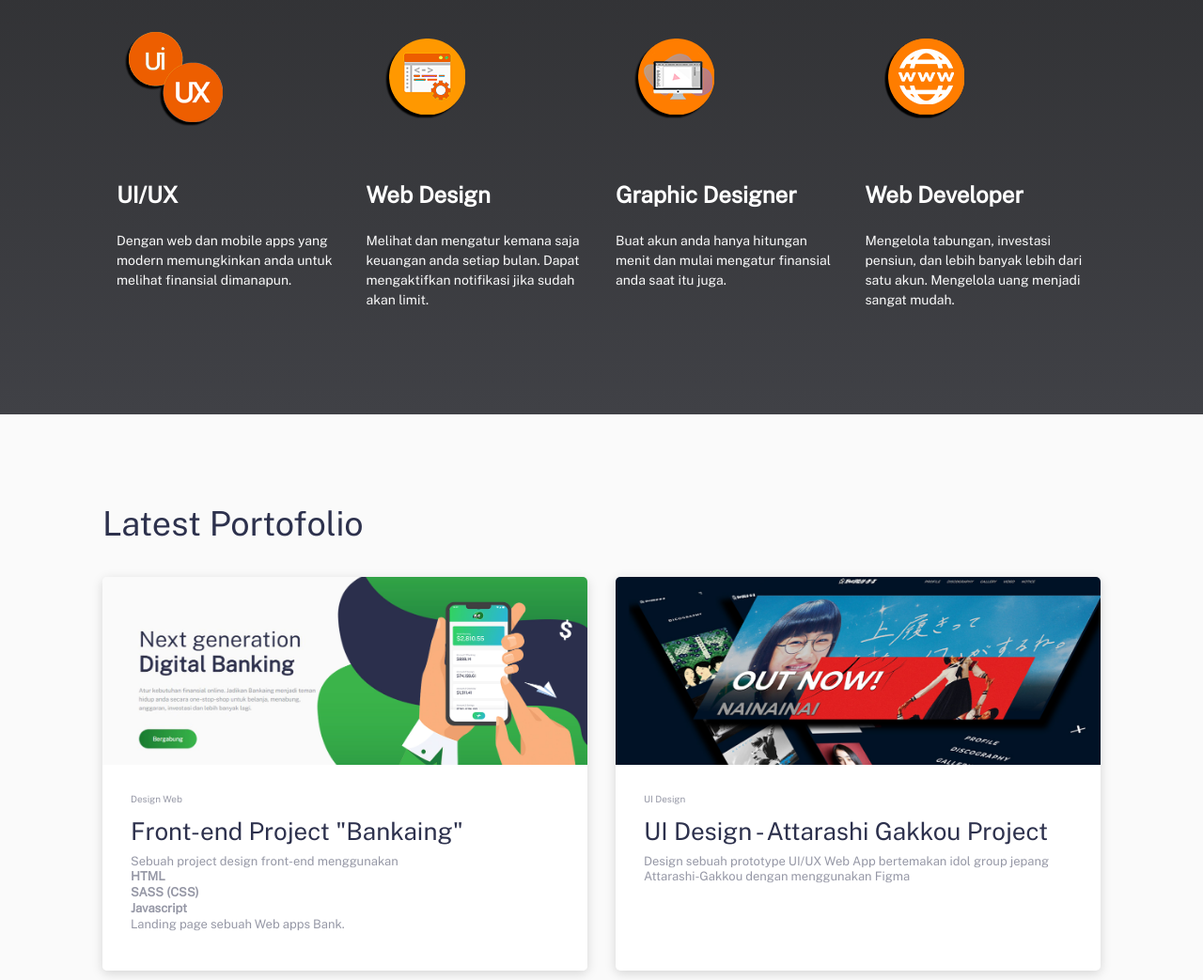
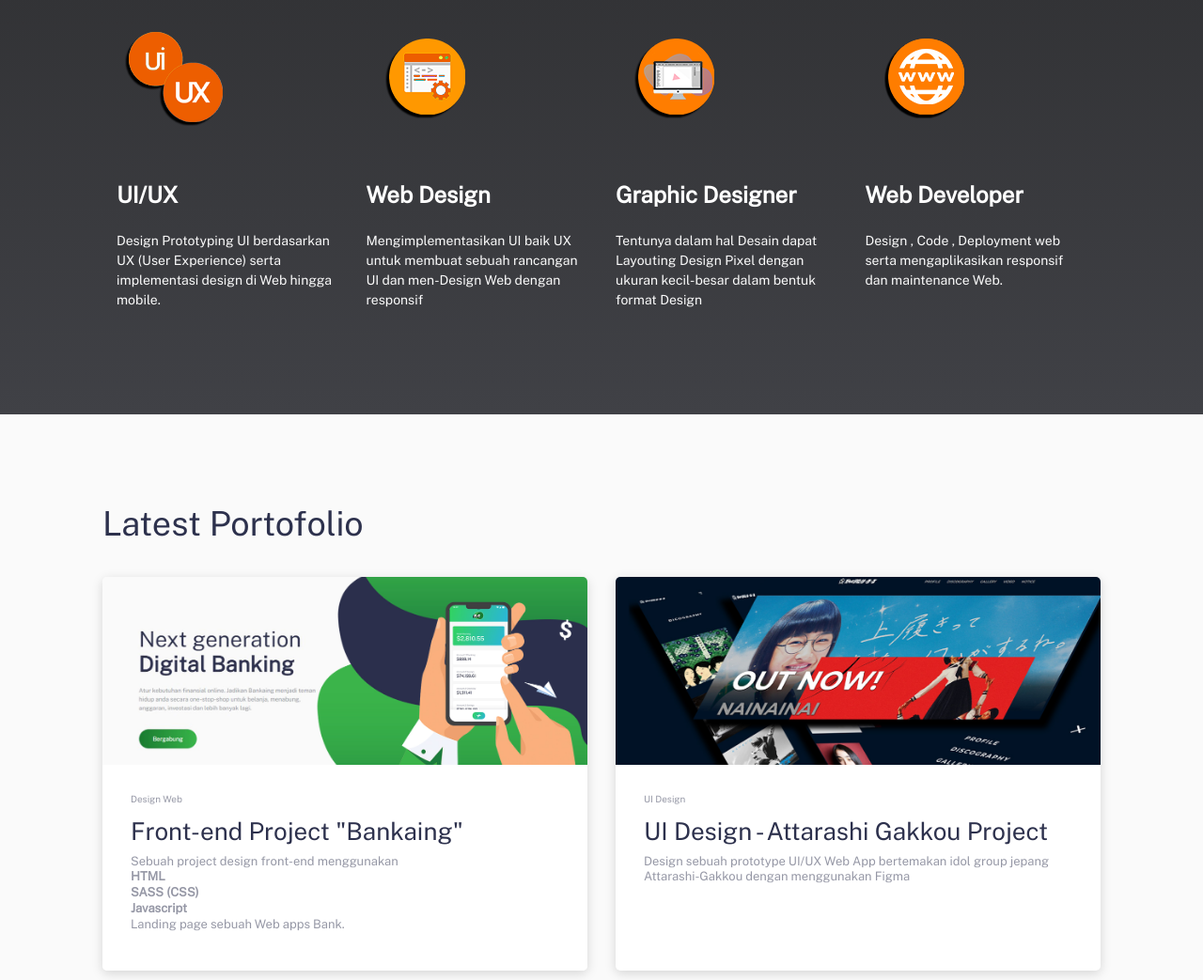
Before and after one commit to undetakerize/adi-portofolio, a plain HTML site: page index.html in a window 1280 px wide. Shown: the part 1370-2413 px from the top of the page at 94% size. Drawn offline with nearby package versions, Linux system fonts and the light colour scheme.

Commit message:
update index.html
v3.0 updated description cuz i forgot lol

```diff
--- a/index.html
+++ b/index.html
@@ -114,9 +114,7 @@
                         UI/UX
                     </div>
                     <div class="feature__description">
-                        Dengan web dan mobile
-                        apps yang modern memungkinkan
-                        anda untuk melihat finansial dimanapun.
+                        Design Prototyping UI berdasarkan UX (User Experience) serta implementasi design di Web hingga mobile.
                     </div>
                 </div>
 
@@ -128,10 +126,7 @@
                         Web Design
                     </div>
                     <div class="feature__description">
-                        Melihat dan mengatur kemana saja
-                        keuangan anda setiap bulan.
-                        Dapat mengaktifkan notifikasi
-                        jika sudah akan limit.
+                        Mengimplementasikan UI baik UX untuk membuat sebuah rancangan UI dan men-Design Web dengan responsif
                     </div>
                 </div>
 
@@ -143,10 +138,7 @@
                         Graphic Designer
                     </div>
                     <div class="feature__description">
-                        Buat akun anda hanya
-                        hitungan menit dan mulai
-                        mengatur finansial anda saat
-                        itu juga.
+                        Tentunya dalam hal Desain dapat Layouting Design Pixel dengan ukuran kecil-besar dalam bentuk format Design
                     </div>
                 </div>
 
@@ -158,11 +150,7 @@
                         Web Developer
                     </div>
                     <div class="feature__description">
-                        Mengelola tabungan,
-                        investasi pensiun, dan lebih
-                        banyak lebih dari satu akun.
-                        Mengelola uang menjadi
-                        sangat mudah.
+                        Design , Code , Deployment web serta mengaplikasikan responsif dan maintenance Web.
                     </div>
                 </div>
             </div>
```
